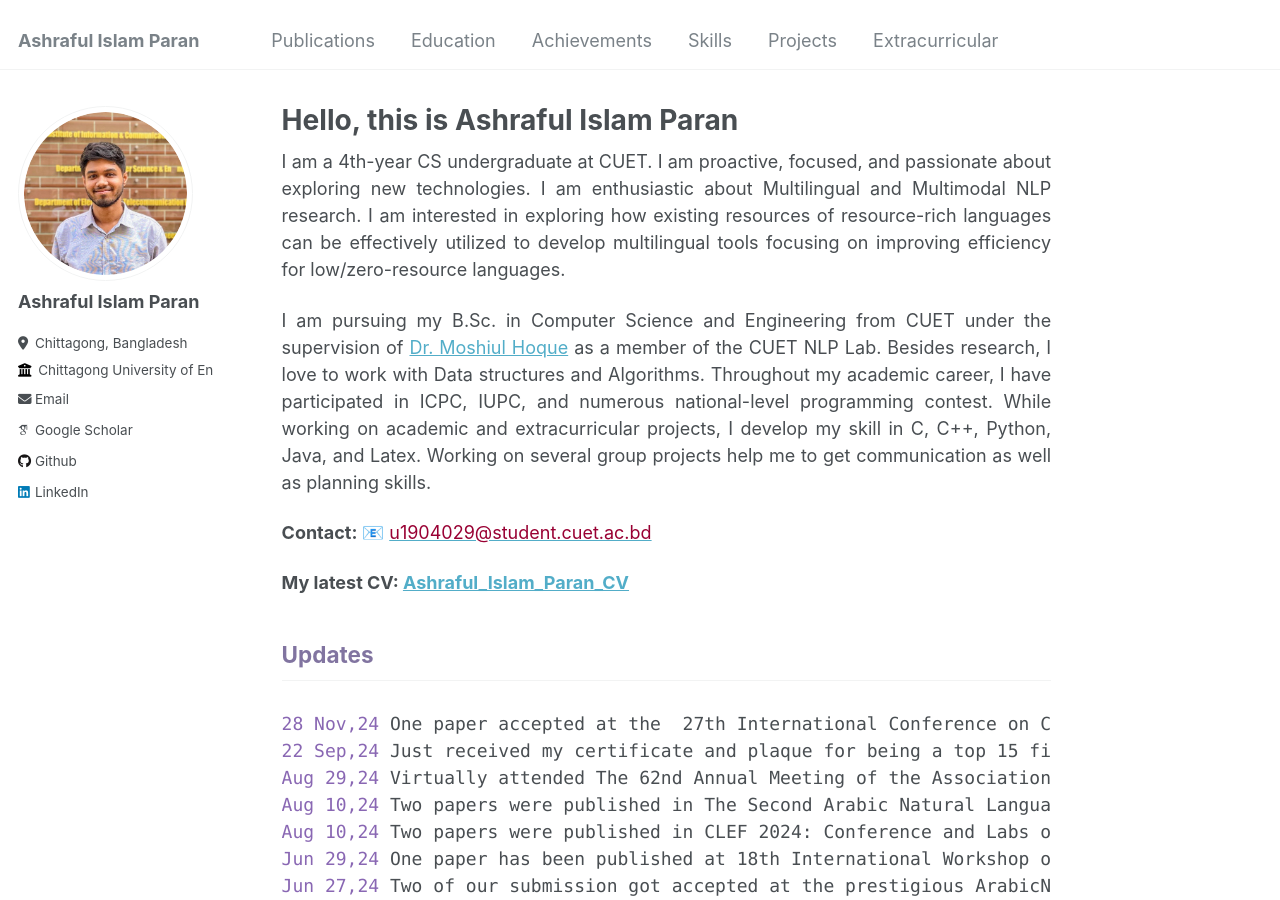
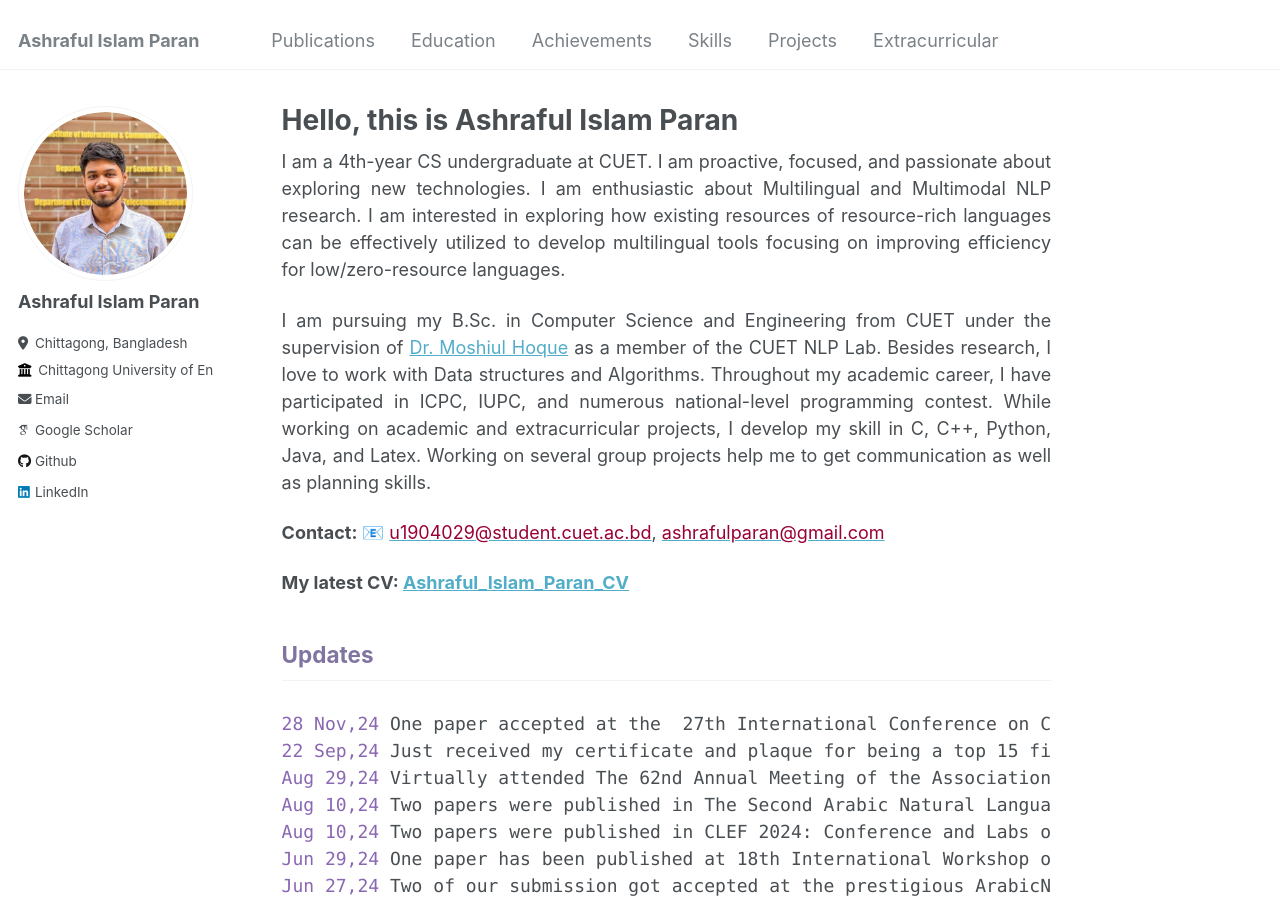
Before and after one commit to ashrafulparan2/ashrafulparan2.github.io, a Jekyll site: the page built from _pages/about.md, in a window 1280 px wide and 900 px high. Built offline with Jekyll 4.4.1, drawn with Linux system fonts in a browser that asks for light colours; some web fonts are replaced.

Commit message:
add secondary contact email to about page

```diff
--- a/_pages/about.md
+++ b/_pages/about.md
@@ -35,7 +35,7 @@
  <!---
  Previously, I worked as an Assistant Professor at Chittagong University of Engineering and Technology <a href="https://www.cuet.ac.bd/">(CUET)</a>. While working on academic and extracurricular projects, I develop my skill in C, C++, Python, Java, Php, and Latex. Working on several group projects help me to get communication as well as planning skills.
 -->
-<b>Contact: 📧</b> [<font color="#990033">u1904029@student.cuet.ac.bd</font>](mailto:u1904029@student.cuet.ac.bd)
+<b>Contact: 📧</b> [<font color="#990033">u1904029@student.cuet.ac.bd</font>](mailto:u1904029@student.cuet.ac.bd), [<font color="#990033">ashrafulparan@gmail.com</font>](mailto:ashrafulparan@gmail.com)
 
 <b>My latest CV: [Ashraful_Islam_Paran_CV](../files/CV/Ashraful_Islam_Paran_Academic_CV.pdf)
 
```
